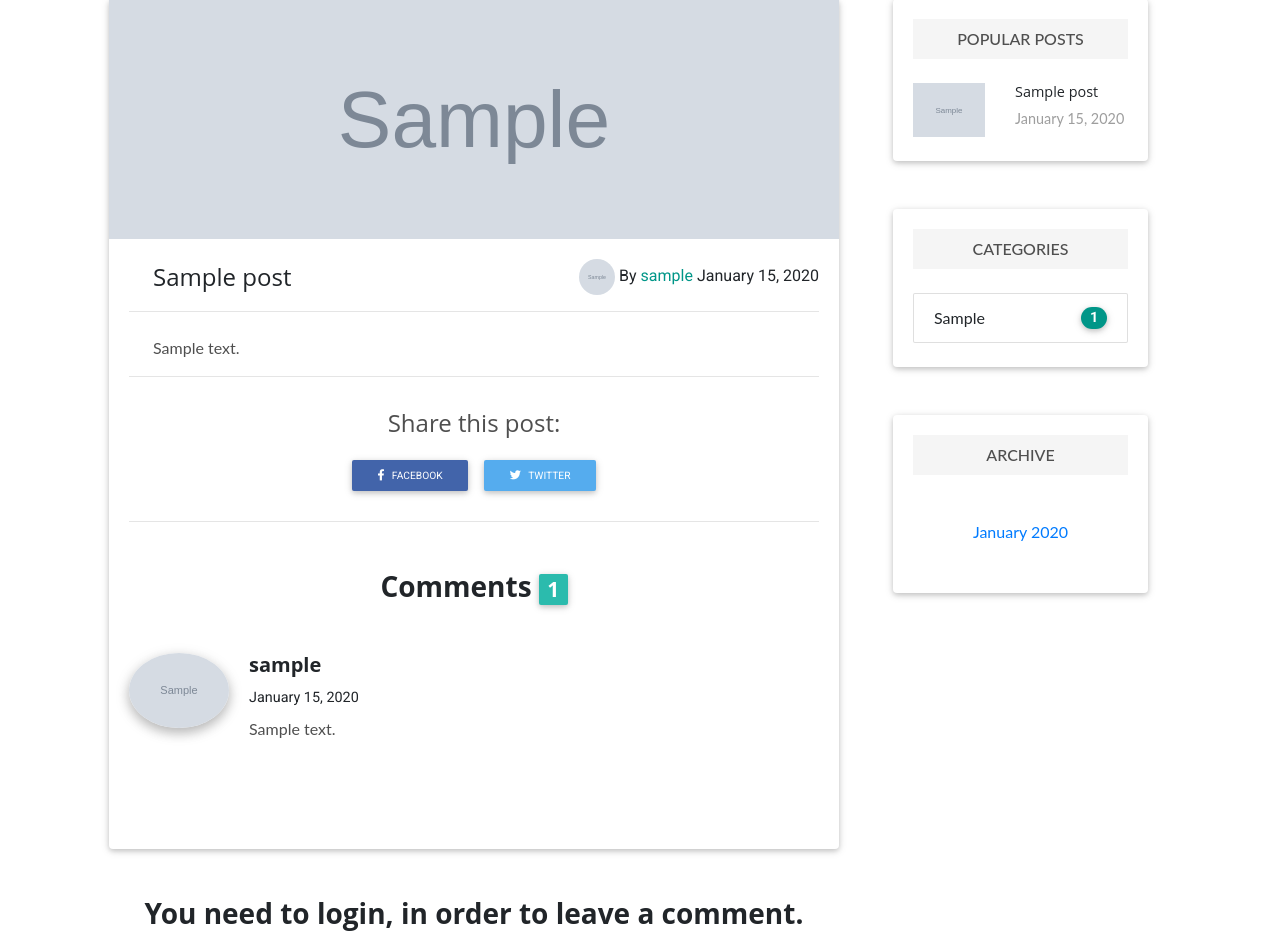
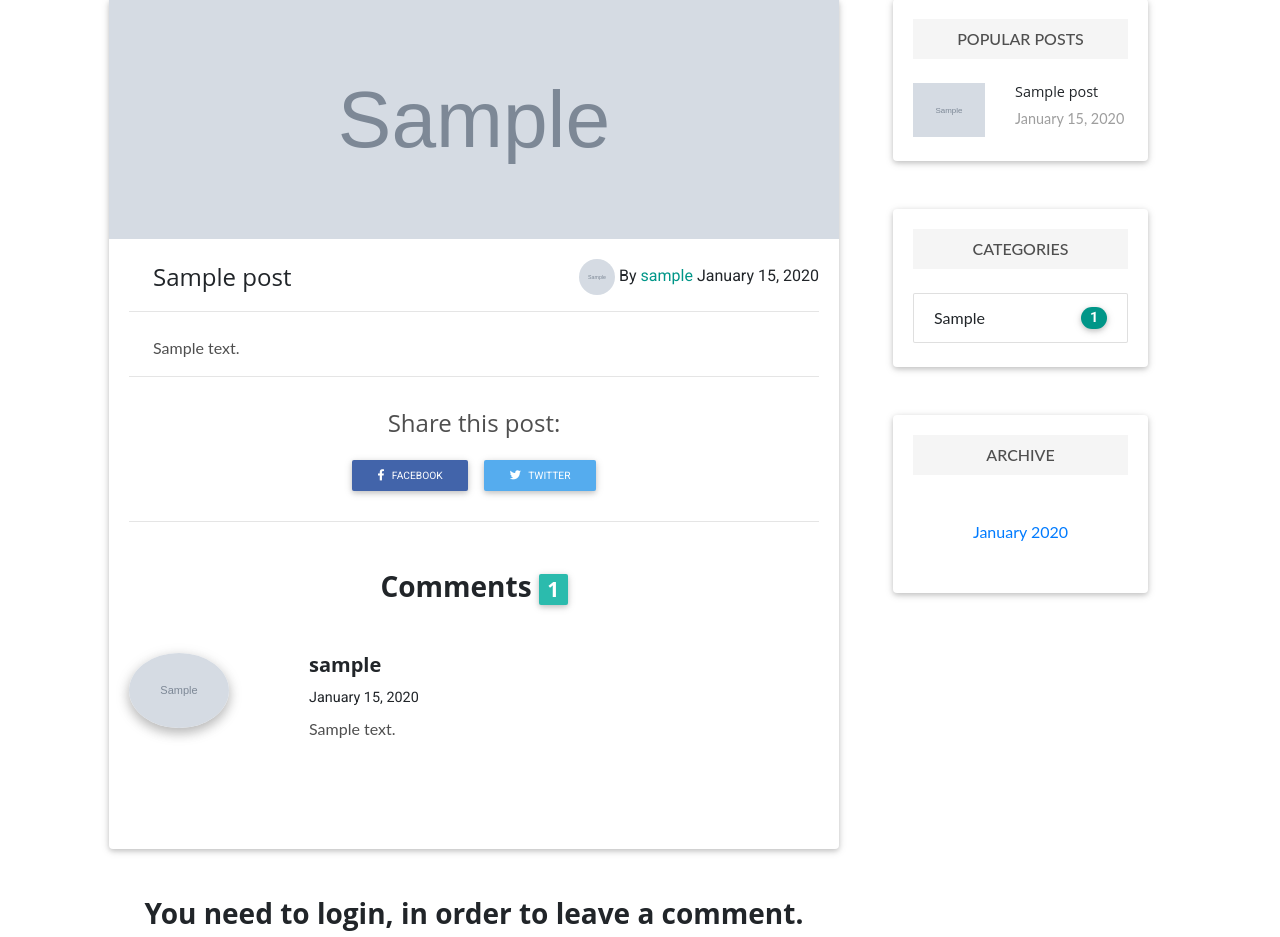
Before and after one commit to kestvir/django-blog, a Django app: page /post/1/ in a window 1280 px wide. Shown: the part 125-1062 px from the top of the page. Run offline with Django 3.2, Linux system fonts and the light colour scheme; tables that the repository leaves empty hold one stand-in row (values such as "Sample post"); grey boxes marked "Sample" are stand-in pictures; some libraries are stand-ins or nearby versions.

Commit message:
changed post detail template

```diff
--- a/blog/templates/blog/post_detail.html
+++ b/blog/templates/blog/post_detail.html
@@ -130,7 +130,7 @@
                   {% for comment in post.ordered_by_date_comments %}
                   <div class="row comment-row">
                     <!--Image column-->
-                    <div class="col-sm-2 col-12 mb-3">
+                    <div class="col-3 mb-3">
                       <img
                         src="{{ comment.author.profile.image.url}}"
                         class="avatar rounded-circle z-depth-1-half"
@@ -141,7 +141,7 @@
 
                     <!--Content column-->
                     <div
-                      class="col-sm-10 col-12 d-flex justify-content-between align-items-center"
+                      class="col-9 d-flex justify-content-between align-items-center"
                     >
                       <div class="comment-info">
                         <a>
```
